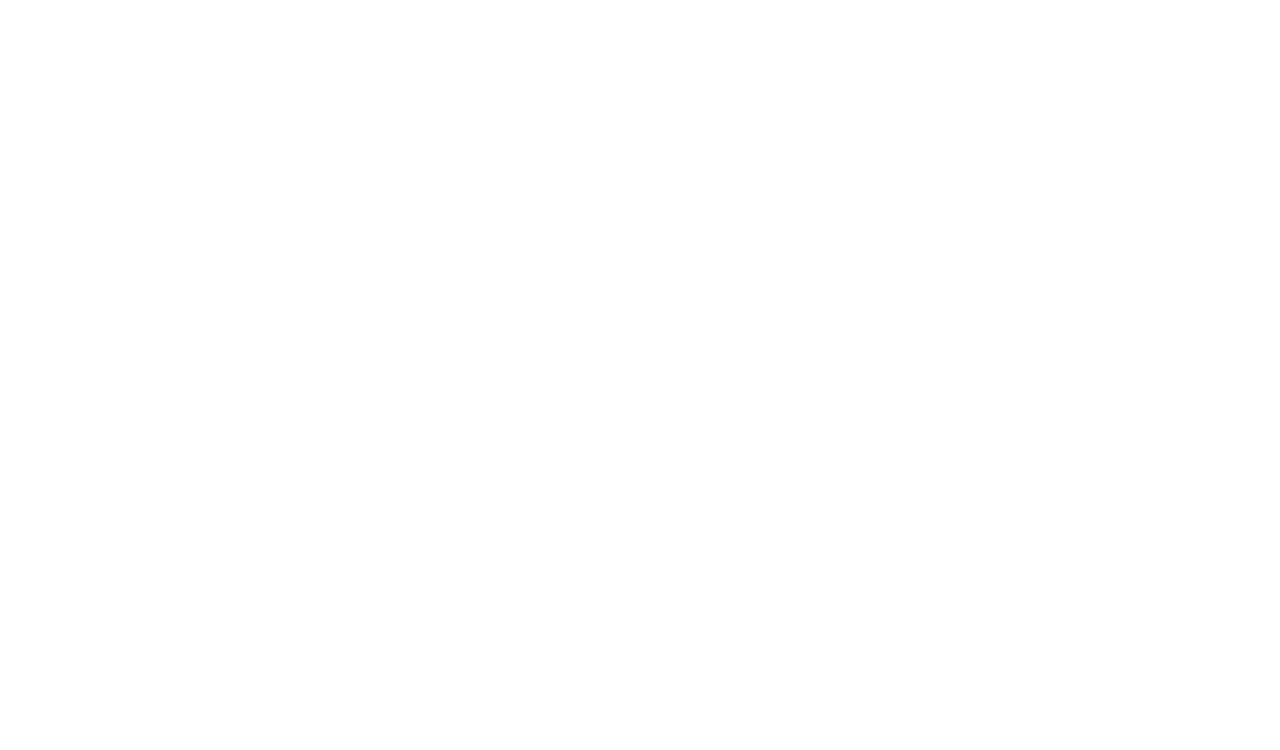
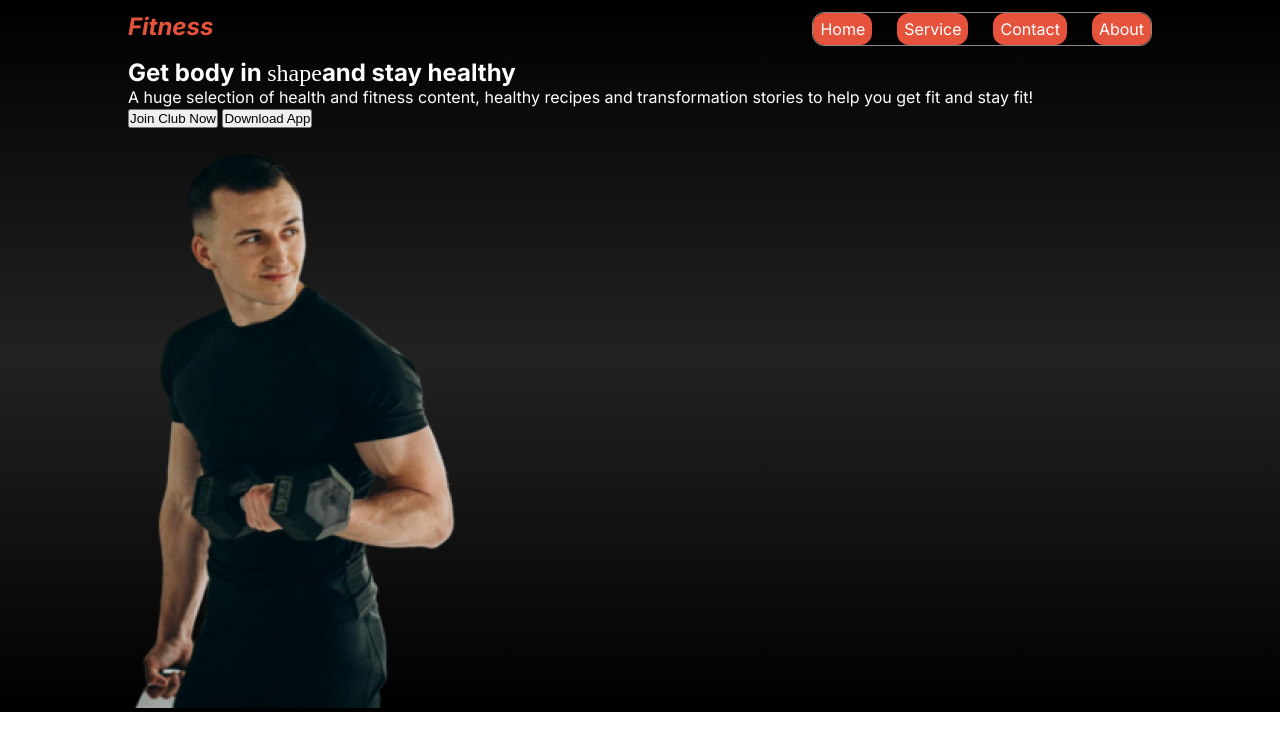
Before and after one commit to farad-alam/Shape-Your-Life, a plain HTML site: page index.html in a window 1280 px wide. Drawn offline with Linux system fonts and the light colour scheme; a web font is replaced by a local one.

Commit message:
menu bar is ready

```diff
--- a/index.html
+++ b/index.html
@@ -6,8 +6,40 @@
     <title>Shape Your Life</title>
     <link rel="stylesheet" href="styles/style.css" />
   </head>
-  <body>
-    <header></header>
+  <body class="inter-normal">
+    <header class="">
+      <div class="header-container container">
+        <nav>
+          <div class="brand">
+            <h1>Fitness</h1>
+          </div>
+          <div class="menu">
+            <a href="">Home</a>
+            <a href="">Service</a>
+            <a href="">Contact</a><a href="">About</a>
+          </div>
+        </nav>
+        <section class="banar">
+          <div class="banar-context">
+            <h1 class="title">
+              Get body in <span class="love-light-normal">shape</span>and stay
+              healthy
+            </h1>
+            <p>
+              A huge selection of health and fitness content, healthy recipes
+              and transformation stories to help you get fit and stay fit!
+            </p>
+            <div class="call-to-actions">
+              <button class="join btn">Join Club Now</button>
+              <button class="download btn">Download App</button>
+            </div>
+          </div>
+          <div class="banar-thumbnail">
+            <img src="./assets/images 2.png" alt="" />
+          </div>
+        </section>
+      </div>
+    </header>
     <main></main>
     <footer></footer>
   </body>
--- a/styles/style.css
+++ b/styles/style.css
@@ -10,20 +10,61 @@
   font-weight: 400;
   font-style: normal;
 }
-:root{
-    --primary-bg-color: #000000;
-    --secondary-bg-color: #222222;
-    --secondary-brand-color: #E6533C;
-    --text-1: #FFFFFF;
-    --text-2: #ffffff85;
-    --hero-bg-1:#11111100;
-    --hero-bg-2:#777777;
-
+:root {
+  --primary-bg-color: #000000;
+  --secondary-bg-color: #222222;
+  --secondary-brand-color: #e6533c;
+  --text-1: #ffffff;
+  --text-2: #ffffff85;
+  --hero-bg-1: #11111100;
+  --hero-bg-2: #777777;
+}
+* {
+  margin: 0;
+  padding: 0;
+  box-sizing: border-box;
+}
+body {
+  color: var(--text-1);
+}
+/* Shared CSS ------------- */
+.container {
+  width: 80%;
+  margin: 0 auto;
+}
+/* HEADER ----------------- */
+header {
+  background: linear-gradient(#000000, #222222, #000000);
+  max-height: 100vh;
+}
+.header-context {
+  max-width: 100%;
+  max-height: 100%;
+}
+.header-container nav {
+  /* background-color: #777777; */
+  padding: 12px 0;
+  display: grid;
+  grid-template-columns: 3fr 1fr;
+}
+.header-container nav h1{
+    color: var(--secondary-brand-color);
+    font-style: italic;
+}
+.menu{
+    display: flex;
+    gap: 25px;
+    justify-content: flex-end;
+    border: 1px solid var(--text-2);
+    border-radius: 12px;
+    /* padding: 3px 0; */
+    /* padding-right: 9px; */
+}
+.menu a{
+    text-decoration: none;
+    color: var(--text-1);
+    background-color: var(--secondary-brand-color);
+    padding: 6px 7px;
+    border-radius: 12px;
 
 }
-body{
-
-}
-.container{
-    padding: 0 190px;
-}
```
